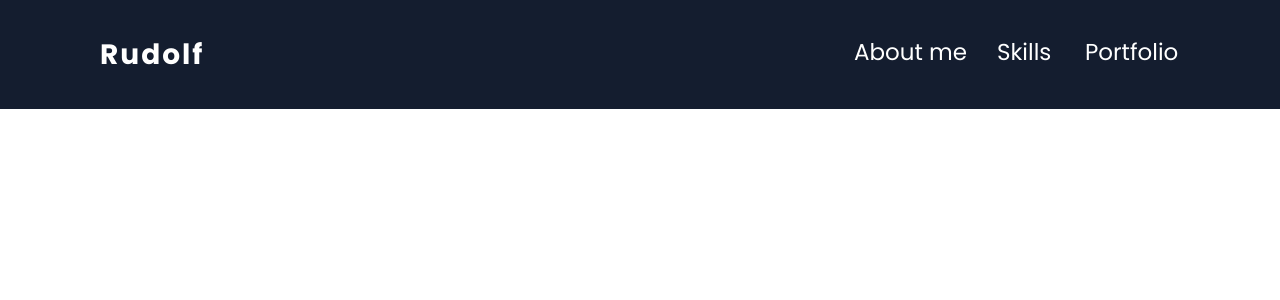
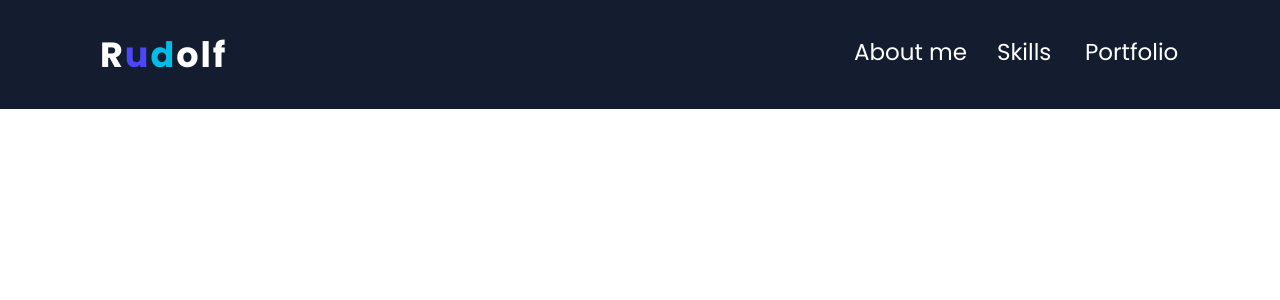
Before and after one commit to ProRuan/portfolio, an Angular app: page / in a window 1280 px wide. Shown: the top 300 px of the page. Built offline with nearby package versions, Linux system fonts and the light colour scheme.

Commit message:
edited logo

```diff
--- a/src/app/shared/components/header/header.component.html
+++ b/src/app/shared/components/header/header.component.html
@@ -1,6 +1,11 @@
-<!-- placeholder - start -->
-<span class="logo">Rudolf</span>
-<!-- placeholder - end -->
+<div class="logo">
+    <span>R</span>
+    <span class="c-prim-1">u</span>
+    <span class="c-prim-2">d</span>
+    <span>o</span>
+    <span>l</span>
+    <span>f</span>
+</div>
 
 
 <div class="link-group">
--- a/src/app/shared/components/header/header.component.scss
+++ b/src/app/shared/components/header/header.component.scss
@@ -11,7 +11,7 @@
 
 .logo {
   font-family: "Poppins";
-  font-size: 28px;
+  font-size: 35px;
   font-weight: bold;
   line-height: 35px;
   letter-spacing: 2px;
--- a/src/app/shared/components/header/link/link.component.scss
+++ b/src/app/shared/components/header/link/link.component.scss
@@ -12,7 +12,7 @@ a {
   gap: 1px;
 
   &:hover {
-    color: #70e61c;
+    color: #4b47ff;
   }
 }
 
--- a/src/styles.scss
+++ b/src/styles.scss
@@ -1,3 +1,11 @@
 body {
   margin: 0;
 }
+
+.c-prim-1 {
+  color: #4b47ff;
+}
+
+.c-prim-2 {
+  color: #00bee8;
+}
```
